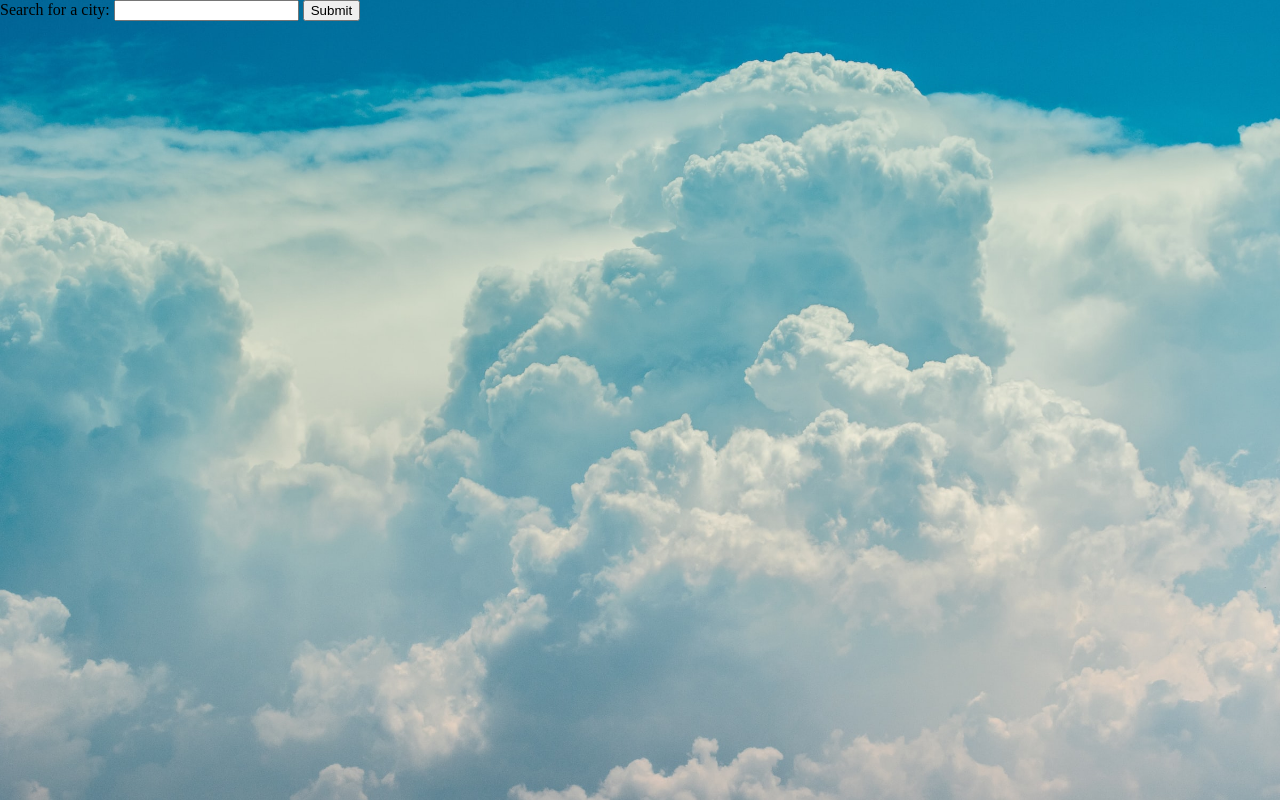
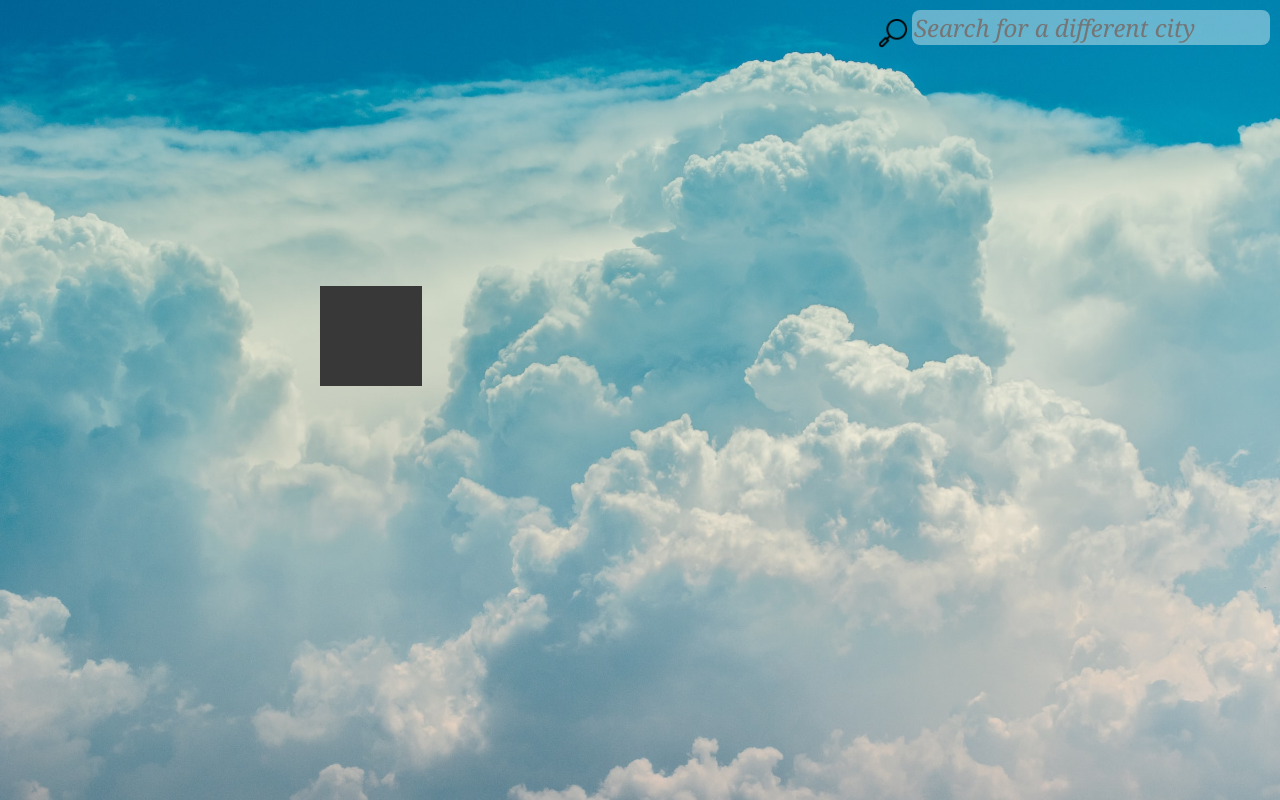
Before and after one commit to EnterOrion/weather-app, a website built with webpack: page dist/index.html in a window 1280 px wide. Built offline with Linux system fonts and the light colour scheme; no server answers.

Commit message:
Essential styling

```diff
--- a/src/modules/weatherData.js
+++ b/src/modules/weatherData.js
@@ -46,10 +46,10 @@ const displayWeather = function(response) {
 
         weatherCity.innerHTML = weather.name;
         weatherConditions.innerHTML = capitalizeConditions;
-        weatherTemp.innerHTML = "Temperature:" + " " + weather.temp + " " + "C°";
-        weatherFeelsLike.innerHTML = "Feels like:" + " " + weather.tempLike + " " + "C°";
-        weatherHumidity.innerHTML = "Humidity:" + " " + weather.humidity + "%";
-        weatherWind.innerHTML = "Wind speed:" + " " + weather.wind + " " + "km/h";
+        weatherTemp.innerHTML = "<strong>Temperature:</strong>" + " " + weather.temp + " " + "C°";
+        weatherFeelsLike.innerHTML = "<strong>Feels like:</strong>" + " " + weather.tempLike + " " + "C°";
+        weatherHumidity.innerHTML = "<strong>Humidity:</strong>" + " " + weather.humidity + "%";
+        weatherWind.innerHTML = "<strong>Wind speed:</strong>" + " " + weather.wind + " " + "km/h";
 
         let rainExp = /[R-r]ain/;
         let sunExp = /[S-s]un/;
--- a/src/style/style.scss
+++ b/src/style/style.scss
@@ -14,17 +14,71 @@ body,html {
 }
 
 form {
-    margin-bottom: 15px;
+    margin-top: 10px;
+    margin-right: 10px;
+}
+
+#cityName {
+    background-color: rgba(255, 255, 255, 0.4);
+    border-radius: 0.5rem;
+    border: none;
+    outline: none;
+    font-size: 1.5rem;
+    font-family: 'Cambria';
+    font-style: italic;
+}
+
+form::before {
+    display: inline-block;
+    height: 30px;
+    width: 30px;
+    content: "";
+    background-size: cover;
+    background-image: url(images/search.png);
+    vertical-align: middle;
 }
 
 
+button {
+    display: none;
+}
+
 #name{
-    font-size: 24px;
+    font-size: 50px;
     font-weight: bold;
+}
+
+#conditions {
+    font-size: 30px;
+}
+
+#weather-display {
+    font-family: 'Merriweather', serif;
+    display: flex;
+    align-self: center;
+    margin-left: 25%;
+    margin-bottom: 10%;
+    background-color: rgb(56, 56, 56);
+    color: white;
+    padding: 40px;
+    padding-top: 50px;
+    padding-bottom: 50px;
+}
+
+#left-side {
+    border-right: 2px solid white;
+    padding-right: 10px;
+}
+
+#right-side {
+    padding-left: 10px;
+    font-size: 20px;
 }
 
 body {
     height: 100vh;
+    display: flex;
+    justify-content: space-between;
     background-repeat: no-repeat;
     background-image: var(--cloudy);
     background-size: cover;
```
Also changed, not shown: dist/1d8ed0e775f0f2d964cd.png (added), dist/538b534496aadd4dccf5.png (added), dist/index.html, dist/main.js, src/style/images/search.png (added).
